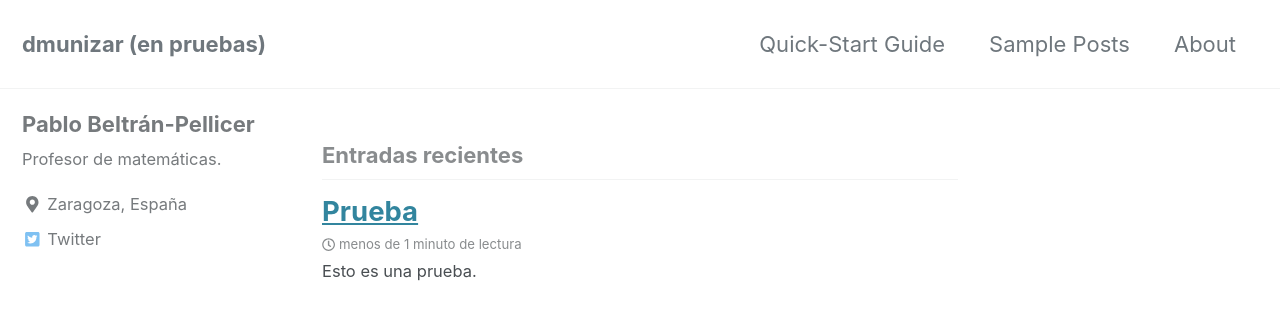
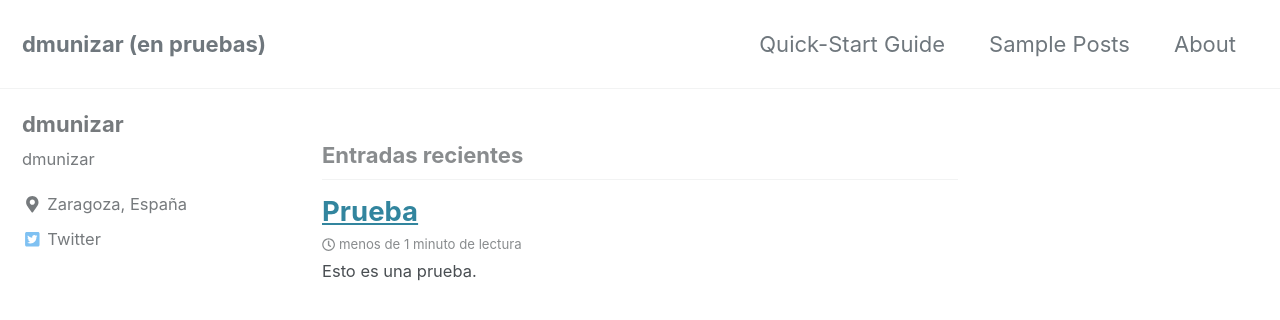
Before and after one commit to dmunizar/dmunizar.github.io, a Jekyll site: the page built from index.html, in a window 1280 px wide and 900 px high. Shown: the top 320 px of the window. Built offline with Jekyll 4.4.1, drawn with Linux system fonts in a browser that asks for light colours; cached includes are drawn as plain includes; the list of posts is cut into pages by our own code.

Commit message:
Update _config.yml

```diff
--- a/_config.yml
+++ b/_config.yml
@@ -106,9 +106,9 @@ analytics:
 
 # Site Author
 author:
-  name             : "Pablo Beltrán-Pellicer"
+  name             : "dmunizar"
   avatar           : # path of avatar image, e.g. "/assets/images/bio-photo.jpg"
-  bio              : "Profesor de matemáticas."
+  bio              : "dmunizar"
   location         : "Zaragoza, España"
   email            :
   links:
```
